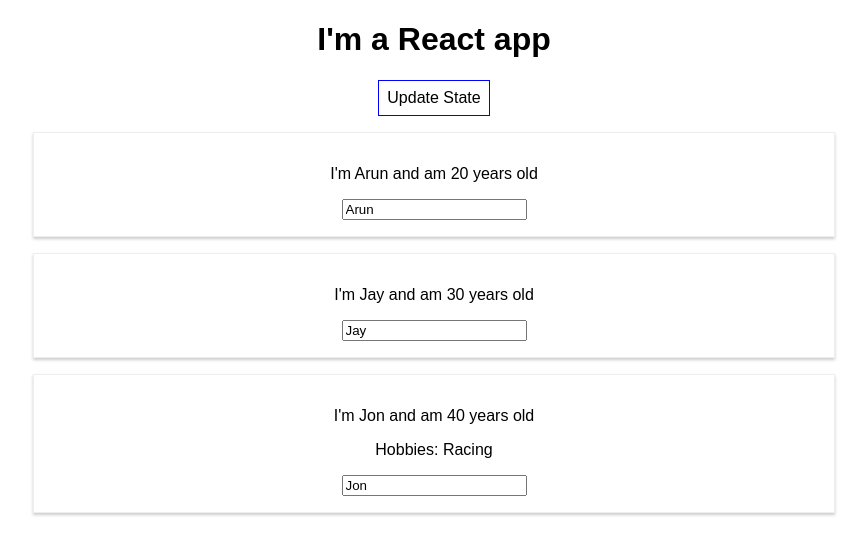
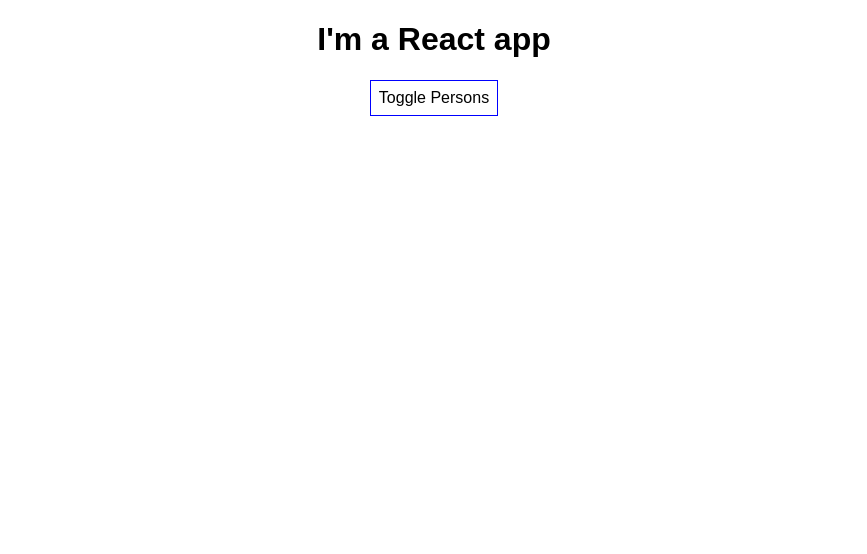
Before and after one commit to c42-arun/react-complete-guide, a React (Create React App) app: page / in a window 1280 px wide. Shown: the top 554 px of the page, without its empty margins (206-1073 px from the left). Built offline with nearby package versions, Linux system fonts and the light colour scheme.

Commit message:
Conditional rendering

```diff
--- a/src/App.js
+++ b/src/App.js
@@ -41,7 +41,12 @@
         {name: 'Jay', age: 30 },
         {name: 'Jon', age: 33 },
       ],
+      showPersons: false
     });
+  }
+
+  togglePersonsHandler = () => {
+    this.setState({showPersons: !this.state.showPersons});
   }
 
   render() {
@@ -59,8 +64,11 @@
 
         <button
           style={style}
-          onClick={this.changeDetailsHandler.bind(this, 'Chan')}>Update State</button>
+          onClick={this.togglePersonsHandler}>Toggle Persons</button>
 
+          {
+            this.state.showPersons ?
+            <div>
               <Person name={this.state.persons[0].name} age={this.state.persons[0].age}
                 nameChangeHandler={this.nameChangeHandler}/>
 
@@ -70,6 +78,9 @@
                 changeOnClick={() => this.changeDetailsHandler('Chan!!')}/>
 
               <Person name={this.state.persons[2].name} age={this.state.persons[2].age}>Hobbies: Racing</Person>
+            </div> : null
+          }
+
       </div>
     );
   }
```
Also changed, not shown: package.json (line endings or trailing spaces), 1 other file (tests, documents, lock files or other folders). Lines whose indentation alone changed are shown as unchanged.
